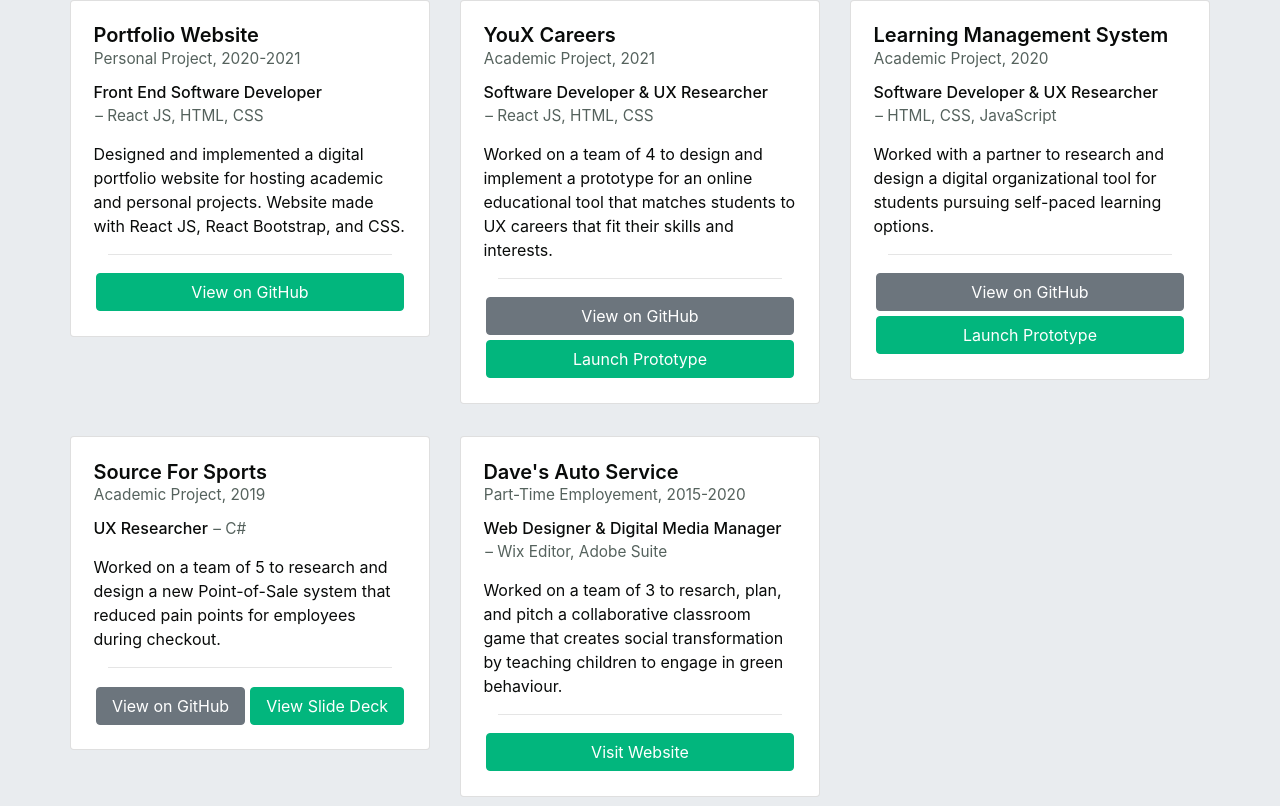
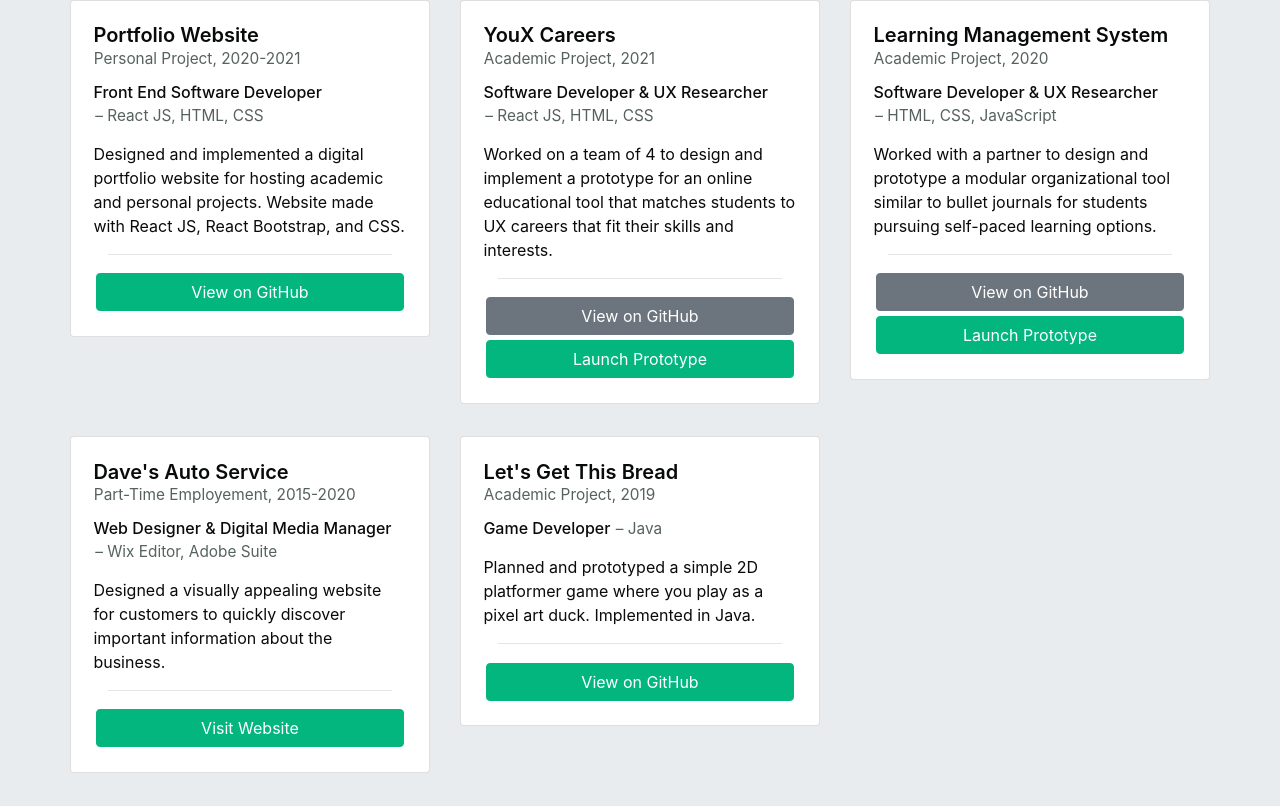
Before and after one commit to kelvinkellner/portfolio-v3, a React (Create React App) app: page /dev in a window 1280 px wide. Shown: the part 654-1460 px from the top of the page. Built offline with nearby package versions, Linux system fonts and the light colour scheme; a web font is replaced by a local one.

Commit message:
Content filling for Dev Projects

```diff
--- a/src/components/pages/Dev.js
+++ b/src/components/pages/Dev.js
@@ -57,24 +57,21 @@ class Dev extends Component {
                         message: "Launch Prototype",
                         href: "https://lms-prototype.vercel.app/"
                     }]}>
-                    Worked with a partner to research and design a digital organizational tool for students pursuing self-paced learning options.
-                </Project>
-                <Project title="Source For Sports" role="UX Researcher" year="2019" type="Academic Project" tech="C#"
-                actions={[{
-                        message: "View on GitHub",
-                        href: ""
-                    }, {
-                        message: "View Slide Deck",
-                        href: "https://drive.google.com/file/d/1DJ-hISyE38oaiGKANxGW_0BiogmPG9Gy/view?usp=sharing"
-                    }]}>
-                    Worked on a team of 5 to research and design a new Point-of-Sale system that reduced pain points for employees during checkout.
+                    Worked with a partner to design and prototype a modular organizational tool similar to bullet journals for students pursuing self-paced learning options.
                 </Project>
                 <Project title="Dave's Auto Service" role="Web Designer &amp; Digital Media Manager" year="2015-2020" type="Part-Time Employement" tech="Wix Editor, Adobe Suite"
                 actions={[{
                         message: "Visit Website",
                         href: "https://www.davesautoservice.ca/"
                     }]}>
-                    Worked on a team of 3 to resarch, plan, and pitch a collaborative classroom game that creates social transformation by teaching children to engage in green behaviour.
+                    Designed a visually appealing website for customers to quickly discover important information about the business.
+                </Project>
+                <Project title="Let's Get This Bread" role="Game Developer" year="2019" type="Academic Project" tech="Java"
+                actions={[{
+                        message: "View on GitHub",
+                        href: "https://github.com/kelvinkellner/Lets-Get-This-Bread"
+                    }]}>
+                    Planned and prototyped a simple 2D platformer game where you play as a pixel art duck. Implemented in Java.
                 </Project>
             </ProjectDeck>
         </div>
```
